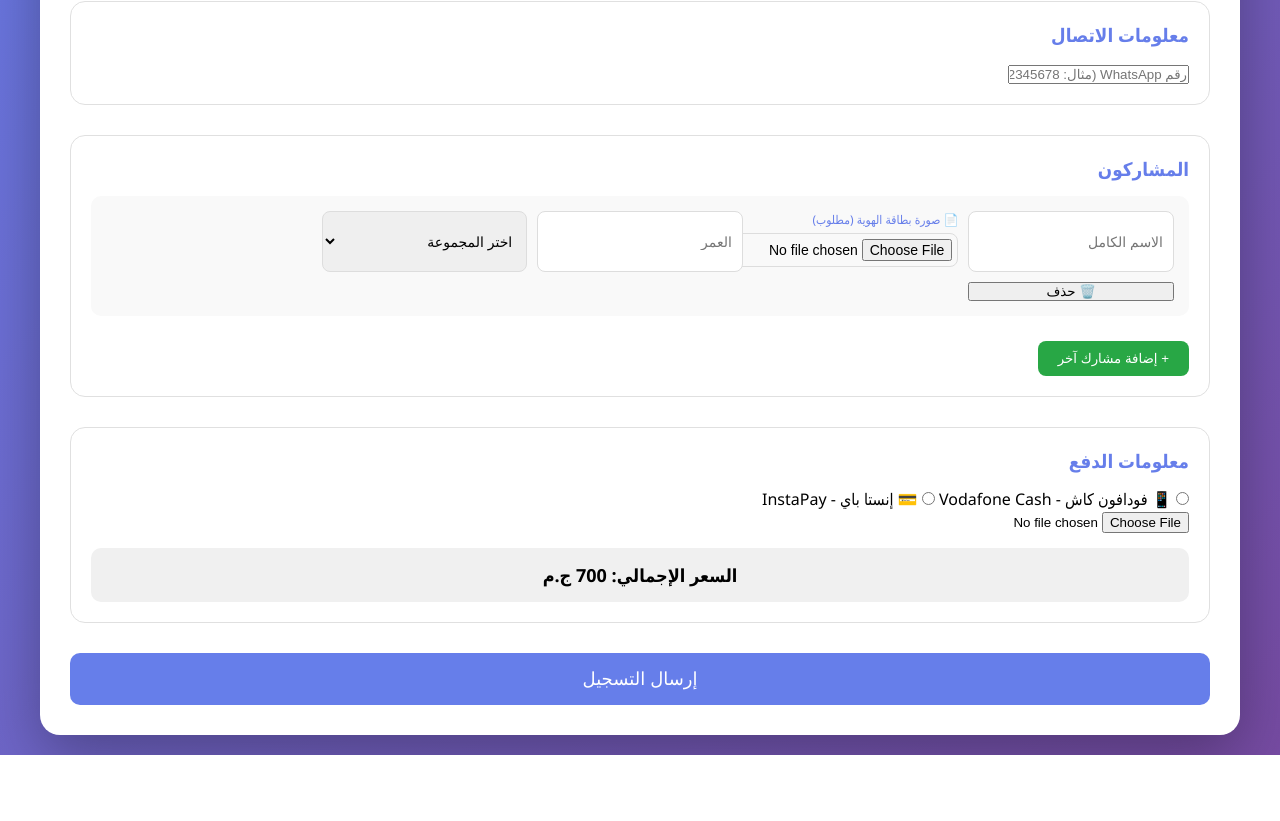
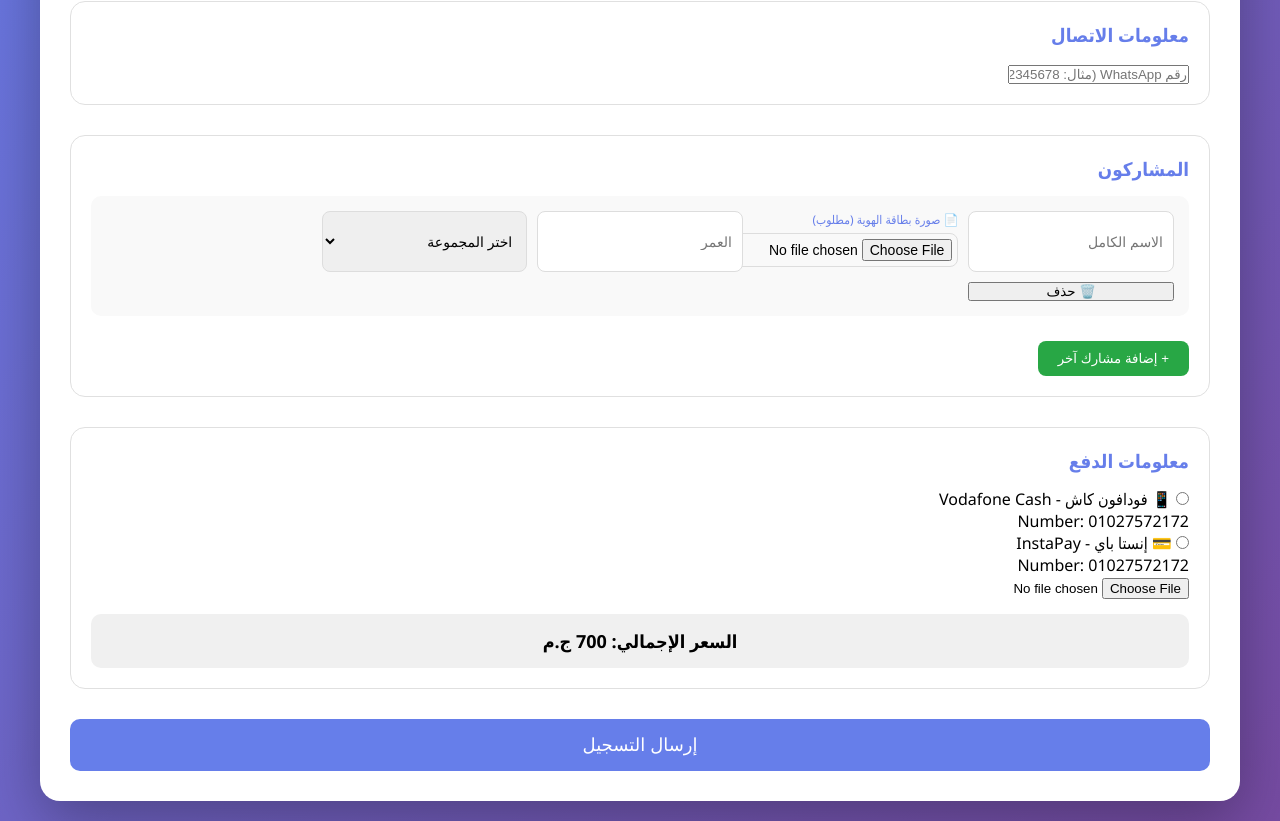
Before and after one commit to MiraPhilip12/3ashan_b7bk_2026, a plain HTML site: page conference-frontend/index.html in a window 1280 px wide. Shown: the part 453-1274 px from the top of the page. Before the commit the page ends 1208 px from the top, so only its background shows below. Drawn offline with Linux system fonts and the light colour scheme; no server answers.

Commit message:
payment updates

```diff
--- a/conference-frontend/index.html
+++ b/conference-frontend/index.html
@@ -79,12 +79,12 @@
                     <label class="payment-option">
                         <input type="radio" name="payment_platform" value="Vodafone Cash" required>
                         <span>📱 فودافون كاش - Vodafone Cash</span>
-                        <div class="account-details hidden">Number: 01027572172</div>
+                        <div class="account-details">Number: 01027572172</div>
                     </label>
                     <label class="payment-option">
                         <input type="radio" name="payment_platform" value="InstaPay" required>
                         <span>💳 إنستا باي - InstaPay</span>
-                        <div class="account-details hidden">Number: 01027572172</div>
+                        <div class="account-details">Number: 01027572172</div>
                     </label>
                 </div>
                 <input type="file" id="paymentScreenshot" accept="image/*" required>
```
